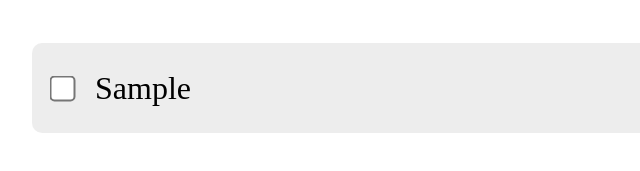
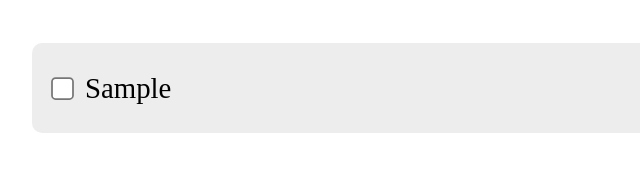
Before and after one commit to YashLoriya02/Todo_App_Typescript, a website built with Vite: page index.html in a window 1280 px wide. Both pictures are taken after typing "Sample" into the empty fields and a click on the button "Add". Shown: the part 189-360 px from the top of the page, 120-760 px from the left. Built offline with nearby package versions, Linux system fonts and the light colour scheme.

Commit message:
minor changes in CSS

```diff
--- a/src/main.ts
+++ b/src/main.ts
@@ -58,7 +58,7 @@ const generateTodoAndRender = (title: string, isCompleted: boolean, id: string)
     }
   }
 
-  // Creating Paragraph for Title
+  // Creating Paragraph tag for Title
   const paragraph = document.createElement('p') as HTMLParagraphElement
   paragraph.innerText = title
   paragraph.className = isCompleted ? 'cut' : "mainTitle"
@@ -69,7 +69,7 @@ const generateTodoAndRender = (title: string, isCompleted: boolean, id: string)
   deleteBtn.innerText = "Delete"
   deleteBtn.onclick = () => deleteTodo(id)
 
-  // Rendering Todos in HTML Window
+  // Rendering Todos in todosContainer div
   inner.append(checkbox, paragraph)
   generatedTodo.append(inner, deleteBtn)
   todosContainer.append(generatedTodo)
@@ -77,7 +77,6 @@ const generateTodoAndRender = (title: string, isCompleted: boolean, id: string)
 
 const deleteTodo = (id: string) => {
   const idx = todos.findIndex(todo => todo.id === id)
-
   todos.splice(idx, 1)
   saveTodos(todos)
   renderTodos(todos)
--- a/src/style.css
+++ b/src/style.css
@@ -71,7 +71,7 @@
 }
 
 .mainTitle {
-  font-size: 2rem;
+  font-size: 1.8rem;
 }
 
 .deleteBtn {
@@ -92,7 +92,7 @@
 
 .cut {
   text-decoration: line-through;
-  font-size: 2rem;
+  font-size: 1.8rem;
 }
 
 .no-todo {
@@ -102,8 +102,5 @@
 }
 
 input[type="checkbox"] {
-  transform: scale(2);
-  margin-right: 10px;
-  background-color: grey;
-  color: red;
+  transform: scale(1.75);
 }
```
